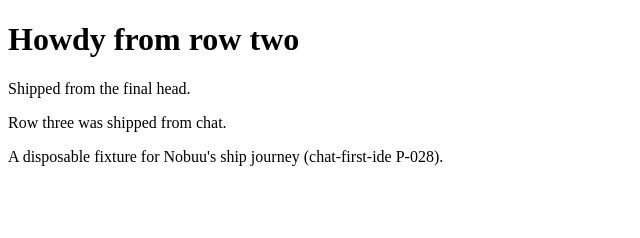
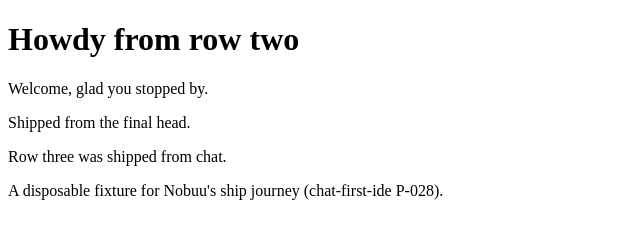
Before and after one commit to bryan-flowhighlevel/nobuu-fixture-cfi-p3-ship-20260922, a website: page site/index.html in a window 1280 px wide. Shown: the whole page, without its empty margins (0-640 px from the left). Drawn offline with Linux system fonts and the light colour scheme.

Commit message:
nobuu: Add a welcome paragraph to site/index.html right after the h1 greeting e

```diff
--- a/site/index.html
+++ b/site/index.html
@@ -3,6 +3,7 @@
 <head><meta charset="utf-8"><title>Nobuu ship fixture</title></head>
 <body>
 <h1 id="greeting">Howdy from row two</h1>
+<p id="welcome">Welcome, glad you stopped by.</p>
 <p id="final">Shipped from the final head.</p>
 <p id="row3">Row three was shipped from chat.</p>
 <p>A disposable fixture for Nobuu's ship journey (chat-first-ide P-028).</p>
```
